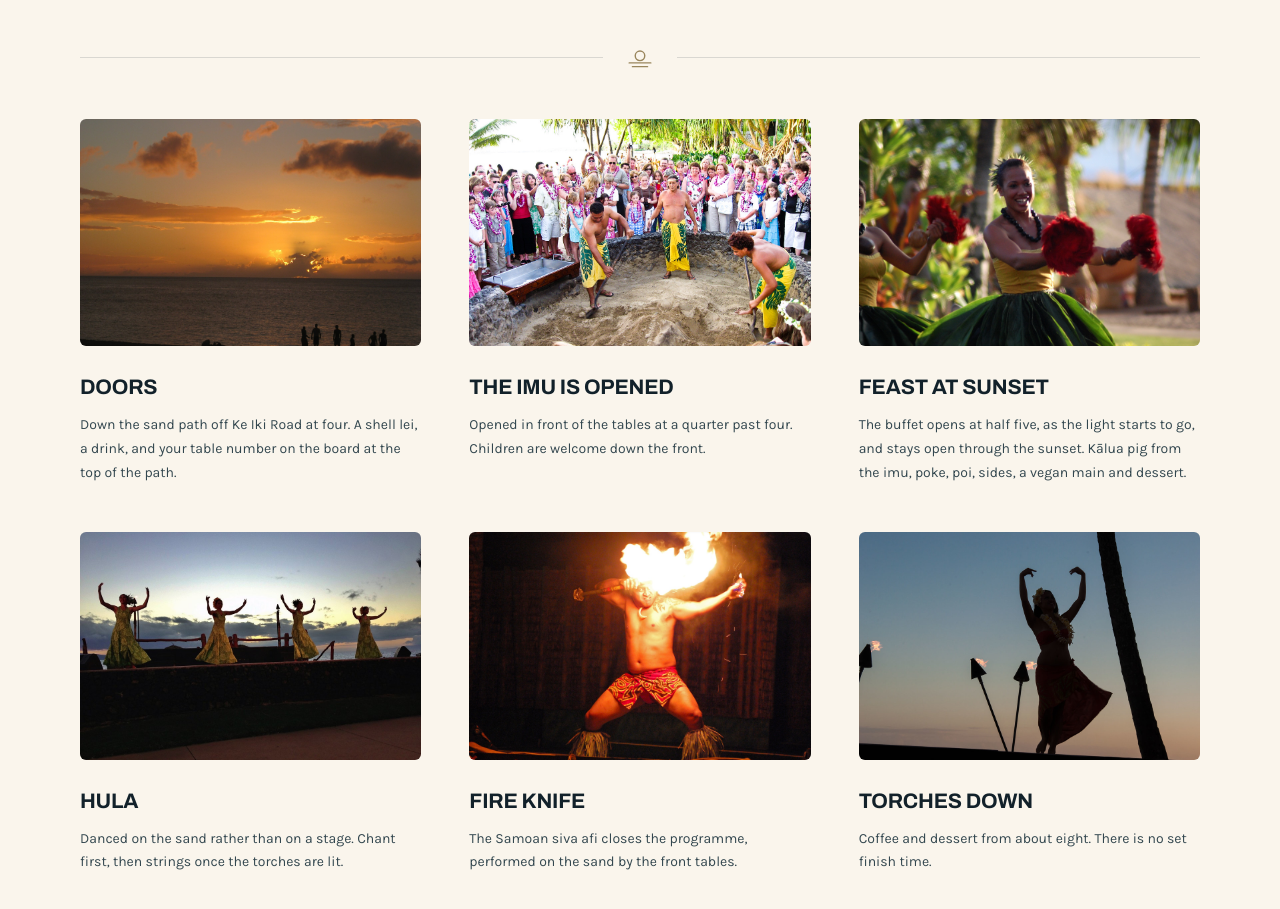
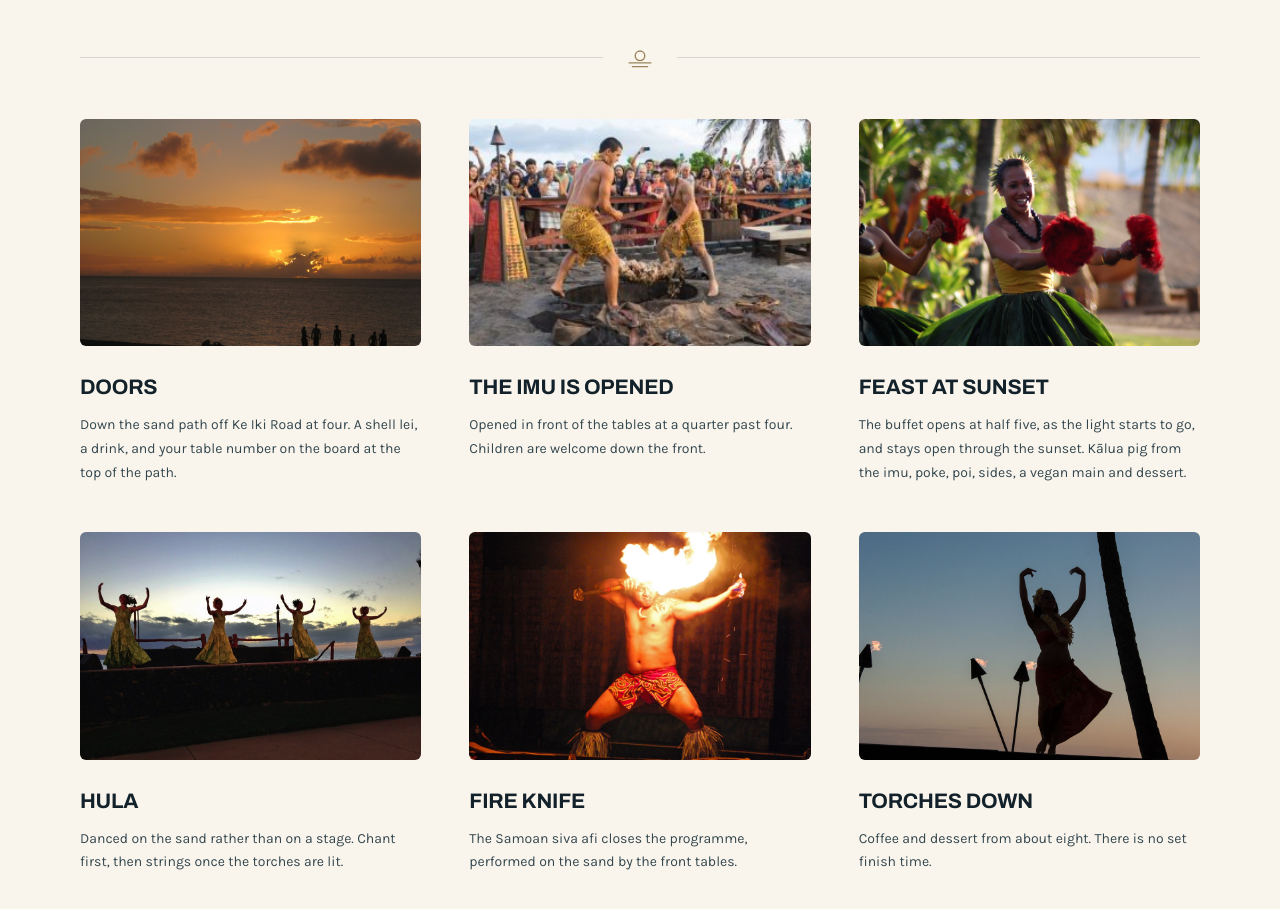
Before and after one commit to swdro/keikisunsetluau, a plain HTML site: page index.html in a window 1280 px wide. Shown: the part 2625-3534 px from the top of the page. Drawn offline with Linux system fonts and the light colour scheme.

Commit message:
changed imu crowd on index.html

```diff
--- a/index.html
+++ b/index.html
@@ -141,7 +141,7 @@
       <div class="grid grid--3">
         <div class="card card--media" data-reveal><span class="card__media"><img src="images/sunset-gathering.jpg" alt="Guests gathering on the sand as the sun goes down" loading="lazy"></span><h3 class="card__title">Doors</h3>
           <p class="card__body">Down the sand path off Ke Iki Road at four. A shell lei, a drink, and your table number on the board at the top of the path.</p></div>
-        <div class="card card--media" data-reveal data-reveal-delay="90"><span class="card__media"><img src="images/imu-crowd.jpg" alt="Guests crowded around the pit as it is opened in the late light" loading="lazy"></span><h3 class="card__title">The imu is opened</h3>
+        <div class="card card--media" data-reveal data-reveal-delay="90"><span class="card__media"><img src="images/imu-crowd.png" alt="Guests crowded around the pit as it is opened in the late light" loading="lazy"></span><h3 class="card__title">The imu is opened</h3>
           <p class="card__body">Opened in front of the tables at a quarter past four. Children are welcome down the front.</p></div>
         <div class="card card--media" data-reveal data-reveal-delay="180"><span class="card__media"><img src="images/luau-evening.jpg" alt="The lūʻau under way in the last of the evening light" loading="lazy"></span><h3 class="card__title">Feast at sunset</h3>
           <p class="card__body">The buffet opens at half five, as the light starts to go, and stays open through the sunset. Kālua pig from the imu, poke, poi, sides, a vegan main and dessert.</p></div>
```
Also changed, not shown: images/imu-crowd-orig.jpg (renamed from images/imu-crowd.jpg), images/imu-crowd.png (added).
